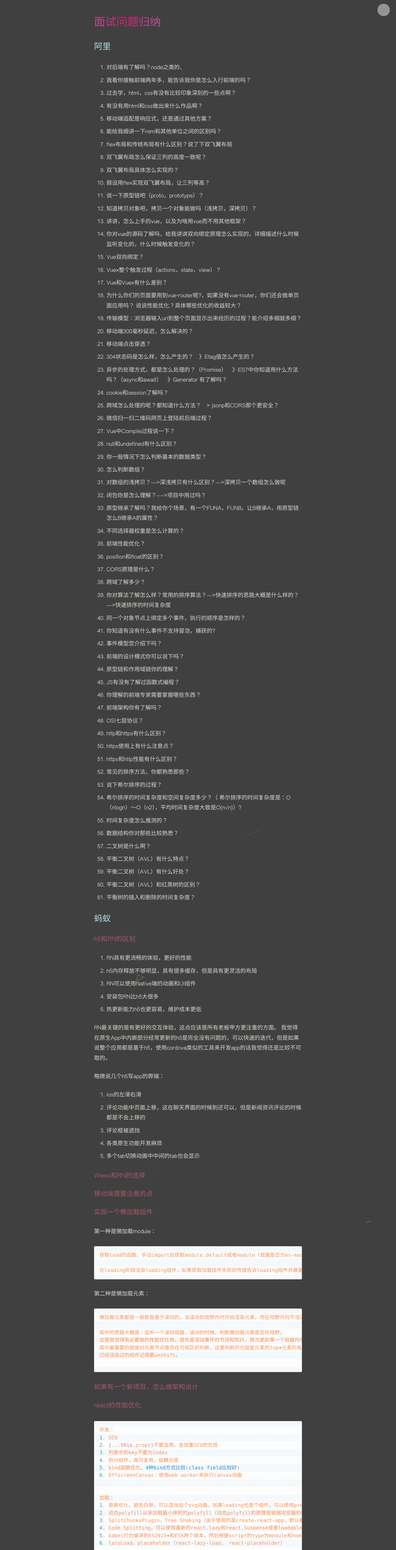
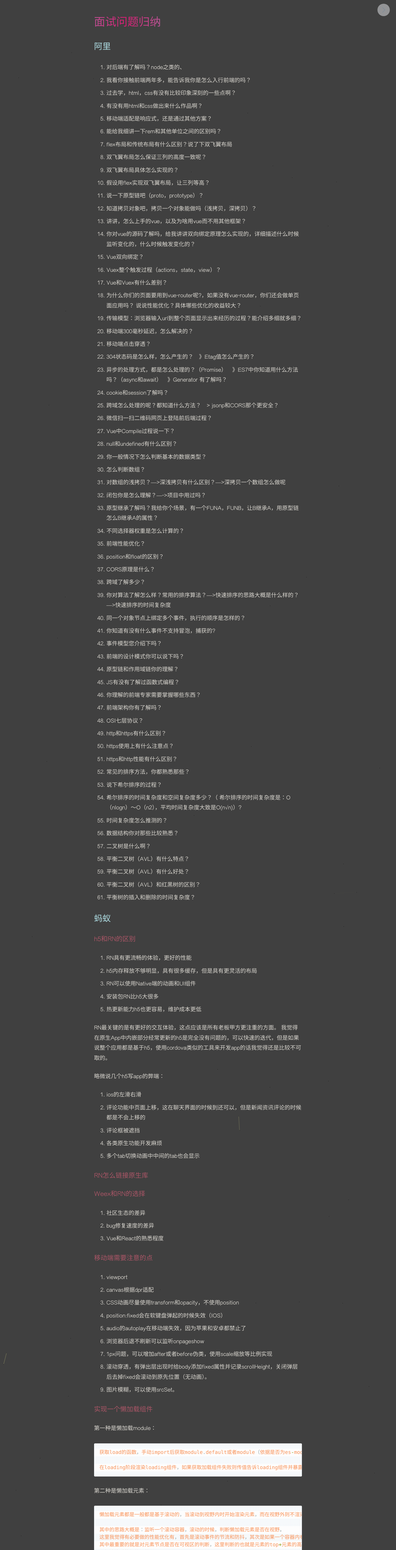
Before and after one commit to Yhspehy/Yhspehy.github.io, a Jekyll site: the page built from _posts/tech/2018-6-27-面试问题归纳.md, in a window 1280 px wide. Shown: the whole page at 31% size. Built offline with Jekyll 4.4.1, drawn with Linux system fonts in a browser that asks for light colours; comment, search, counter and statistics services are not loaded.

Commit message:
[Update]

````diff
--- a/_posts/tech/2018-6-27-面试问题归纳.md
+++ b/_posts/tech/2018-6-27-面试问题归纳.md
@@ -92,10 +92,25 @@ RN最关键的是有更好的交互体验，这点应该是所有老板甲方更
 5. 多个tab切换动画中中间的tab也会显示
 
 
+### RN怎么链接原生库
+
 ### Weex和RN的选择
+1. 社区生态的差异
+2. bug修复速度的差异
+3. Vue和React的熟悉程度
 
 
 ### 移动端需要注意的点
+1. viewport
+2. canvas根据dpr适配
+3. CSS动画尽量使用transform和opacity，不使用position
+4. position:fixed会在软键盘弹起的时候失效（IOS）
+5. audio的autoplay在移动端失效，因为苹果和安卓都禁止了
+6. 浏览器后退不刷新可以监听onpageshow
+7. 1px问题，可以增加after或者before伪类，使用scale缩放等比例实现
+8. 滚动穿透，有弹出层出现时给body添加fixed属性并记录scrollHeight，关闭弹层后去掉fixed会滚动到原先位置（无动画）。
+9. 图片模糊，可以使用srcSet。
+
 
 ### 实现一个懒加载组件
 
@@ -123,12 +138,14 @@ RN最关键的是有更好的交互体验，这点应该是所有老板甲方更
 
 ```js
 开发：
-1. SCU
+1. SCU，React.Memo，PureComponent
 2. {...this.props}不要滥用，会加重SCU的负担
 3. 列表中的key不要为index
 4. 拆分组件，高可复用，低耦合度
 5. bind函数优化，4种bind方式比较(class field比较好)
 6. OffscreenCanvas：使用web worker来执行canvas动画
+7. css3动画来代替js动画
+8. ReactDOM.unstable_batchedUpdate来合并hooks中在React自定义事件之外执行的函数中的setState。
 
 
 加载：
````
Also changed, not shown: other parts of _posts/tech/2018-6-27-面试问题归纳.md (+1 -1 lines).
